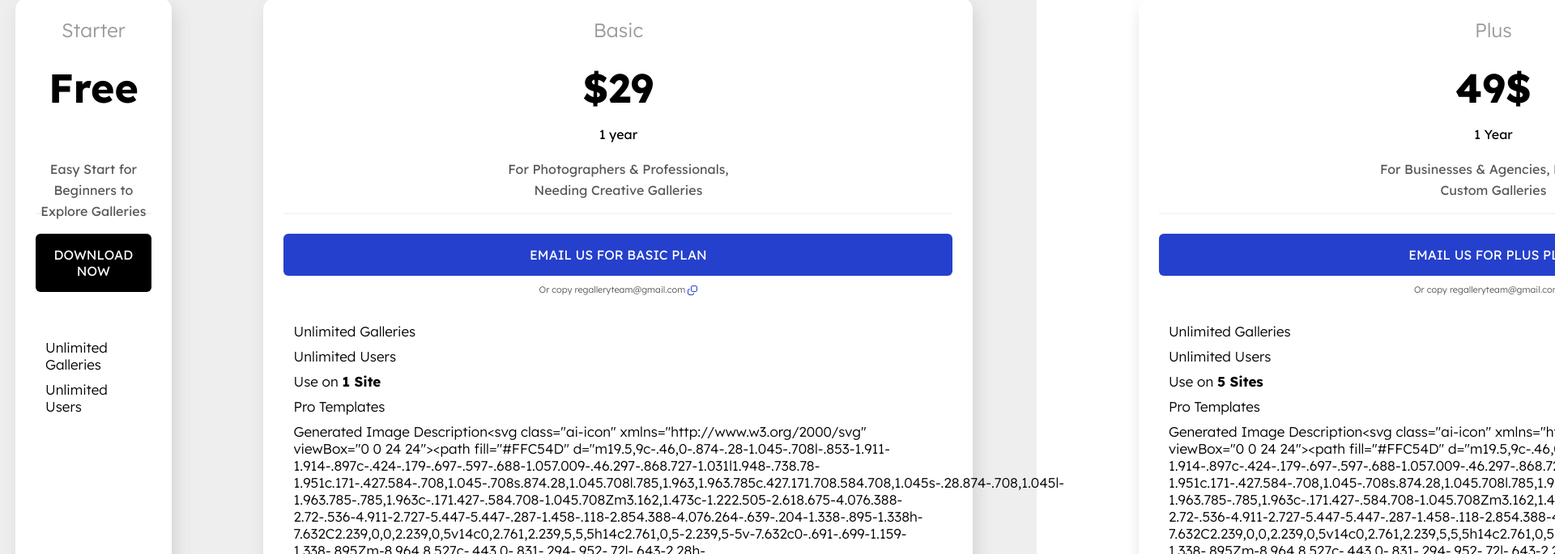
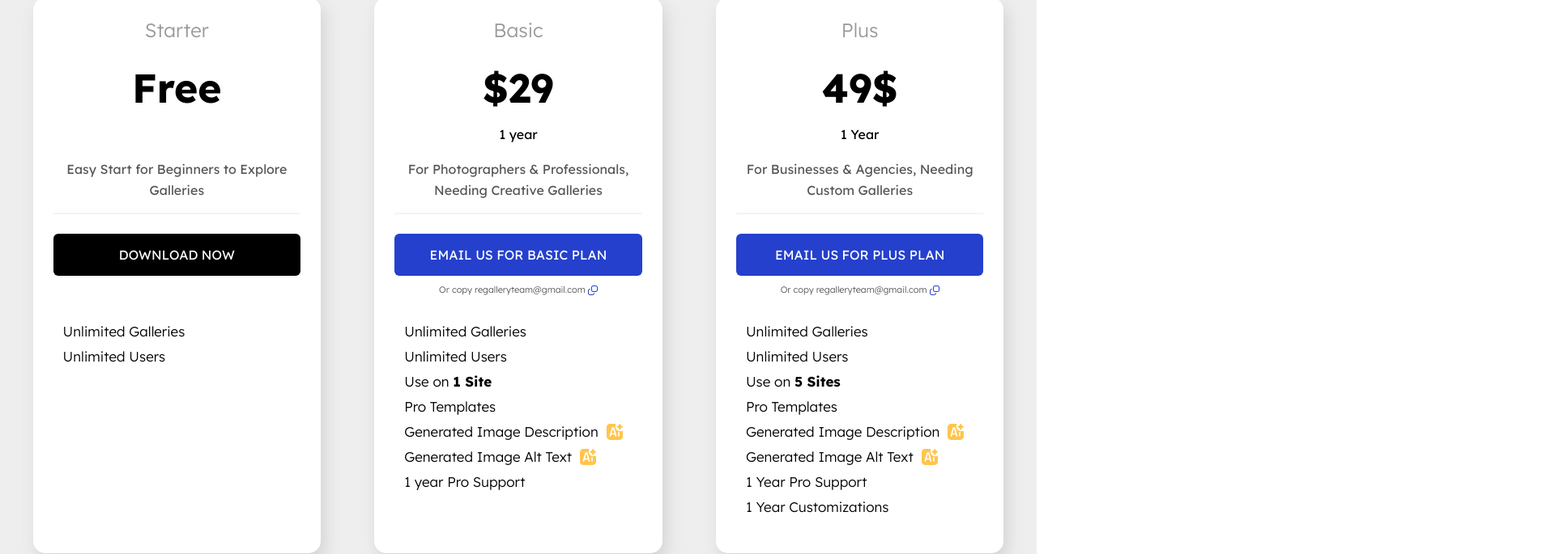
Before and after one commit to GrigorHarutyunian/regallery, a React (Vite) app: page / in a window 1280 px wide. Shown: the part 5531-6216 px from the top of the page at 81% size, 1920 px wide, since content can reach past the window. Built offline with nearby package versions, Linux system fonts and the light colour scheme.

Commit message:
Add info about AI to pricing cards

```diff
--- a/src/components/pricing/Pricing.css
+++ b/src/components/pricing/Pricing.css
@@ -155,18 +155,29 @@
   cursor: pointer;
   vertical-align: bottom;
 }
-@media screen and (min-width: 1120px) {
+
+@media screen and (min-width: 1126px) and (max-width: 1240px) {
+  .pricing-card__features__list {
+    font-size: 15px;
+  }
+}
+@media screen and (min-width: 1125px) {
   .pricing-card__subtitle {
     margin-bottom: 19px;
   }
 }
 
-@media screen and (min-width: 966px) and (max-width: 1120px) {
+@media screen and (min-width: 966px) and (max-width: 1160px) {
   .pricing__text {
     height: 80px;
   }
+}
+@media screen and (min-width: 966px) and (max-width: 1125px) {
   .pricing-card__btn {
     font-size: 0.8rem;
+  }
+  .pricing-card__features__list {
+    font-size: 12px;
   }
 }
 
@@ -182,7 +193,7 @@
   }
 
   .pricing-card__features__list {
-    font-size: 15px;
+    font-size: 10px;
   }
   .pricing-card__title {
     font-size: 35px;
@@ -279,9 +290,7 @@
     margin: auto;
     height: auto;
   }
-  .pricing-card__features__list {
-    font-size: 15px;
-  }
+
   .pricing-card__btn {
     padding: 16px;
     width: 80%;
@@ -289,9 +298,9 @@
   }
 }
 
-@media screen and (min-width: 700px) and (max-width: 800px) {
-  .pricing__text {
-    height: 100px;
+@media screen and (min-width: 476px) and (max-width: 859px) {
+  .pricing-card__features__list {
+    font-size: 15px;
   }
 }
 
@@ -301,10 +310,16 @@
     width: 80%;
     font-size: 0.8rem;
   }
+  .pricing-card__features__list {
+    font-size: 13px;
+  }
 }
 
 @media screen and (min-width: 0px) and (max-width: 349px) {
   .pricing-card__btn {
     font-size: 0.55rem;
   }
+  .pricing-card__features__list {
+    font-size: 12px;
+  }
 }
--- a/src/components/pricing/PricingCard.tsx
+++ b/src/components/pricing/PricingCard.tsx
@@ -93,11 +93,12 @@ const PricingCard: React.FC<PricingDTO> = ({
 
       <ul className="pricing-card__features">
         {advantages.map((val, id) => {
-          const boldText = val.includes("1 Site")
-            ? "1 Site"
-            : val.includes("5 Sites")
-            ? "5 Sites"
-            : null;
+          const boldText =
+            typeof val === "string" && val.includes("1 Site")
+              ? "1 Site"
+              : typeof val === "string" && val.includes("5 Sites")
+              ? "5 Sites"
+              : null;
           return (
             <li className={"pricing-card__features__list"} key={id}>
               {boldText ? (
--- a/src/components/pricing/pricing-data.tsx
+++ b/src/components/pricing/pricing-data.tsx
@@ -1,6 +1,17 @@
-const ai_icon = '<svg class="ai-icon" xmlns="http://www.w3.org/2000/svg" viewBox="0 0 24 24">' +
-    '<path fill="#FFC54D" d="m19.5,9c-.46,0-.874-.28-1.045-.708l-.853-1.911-1.914-.897c-.424-.179-.697-.597-.688-1.057.009-.46.297-.868.727-1.031l1.948-.738.78-1.951c.171-.427.584-.708,1.045-.708s.874.28,1.045.708l.785,1.963,1.963.785c.427.171.708.584.708,1.045s-.28.874-.708,1.045l-1.963.785-.785,1.963c-.171.427-.584.708-1.045.708Zm3.162,1.473c-1.222.505-2.618.675-4.076.388-2.72-.536-4.911-2.727-5.447-5.447-.287-1.458-.118-2.854.388-4.076.264-.639-.204-1.338-.895-1.338h-7.632C2.239,0,0,2.239,0,5v14c0,2.761,2.239,5,5,5h14c2.761,0,5-2.239,5-5v-7.632c0-.691-.699-1.159-1.338-.895Zm-8.964,8.527c-.443,0-.831-.294-.952-.72l-.643-2.28h-5.206l-.643,2.28c-.12.426-.509.72-.952.72h0c-.654,0-1.128-.624-.953-1.254l3.091-11.108c.141-.608.541-1.12,1.098-1.405.568-.292,1.22-.31,1.839-.05.587.246,1.037.817,1.204,1.535l3.071,11.029c.175.63-.298,1.254-.953,1.254Zm5.302-1c0,.552-.448,1-1,1s-1-.448-1-1v-4.912c0-.552.448-1,1-1s1,.448,1,1v4.912ZM9.39,7.165l-1.929,6.835h4.077l-1.929-6.835c-.029-.114-.191-.114-.219,0Z"/>' +
-    '</svg>';
+const ai_icon = (
+  <svg
+    className="ai-icon"
+    xmlns="http://www.w3.org/2000/svg"
+    viewBox="0 0 24 24"
+  >
+    ' + '
+    <path
+      fill="#FFC54D"
+      d="m19.5,9c-.46,0-.874-.28-1.045-.708l-.853-1.911-1.914-.897c-.424-.179-.697-.597-.688-1.057.009-.46.297-.868.727-1.031l1.948-.738.78-1.951c.171-.427.584-.708,1.045-.708s.874.28,1.045.708l.785,1.963,1.963.785c.427.171.708.584.708,1.045s-.28.874-.708,1.045l-1.963.785-.785,1.963c-.171.427-.584.708-1.045.708Zm3.162,1.473c-1.222.505-2.618.675-4.076.388-2.72-.536-4.911-2.727-5.447-5.447-.287-1.458-.118-2.854.388-4.076.264-.639-.204-1.338-.895-1.338h-7.632C2.239,0,0,2.239,0,5v14c0,2.761,2.239,5,5,5h14c2.761,0,5-2.239,5-5v-7.632c0-.691-.699-1.159-1.338-.895Zm-8.964,8.527c-.443,0-.831-.294-.952-.72l-.643-2.28h-5.206l-.643,2.28c-.12.426-.509.72-.952.72h0c-.654,0-1.128-.624-.953-1.254l3.091-11.108c.141-.608.541-1.12,1.098-1.405.568-.292,1.22-.31,1.839-.05.587.246,1.037.817,1.204,1.535l3.071,11.029c.175.63-.298,1.254-.953,1.254Zm5.302-1c0,.552-.448,1-1,1s-1-.448-1-1v-4.912c0-.552.448-1,1-1s1,.448,1,1v4.912ZM9.39,7.165l-1.929,6.835h4.077l-1.929-6.835c-.029-.114-.191-.114-.219,0Z"
+    />
+    ' + "
+  </svg>
+);
 
 const pricingData = [
   {
@@ -19,8 +30,9 @@ const pricingData = [
       "Unlimited Users",
       "Use on 1 Site",
       "Pro Templates",
-      "Generated Image Description" + ai_icon,
-      "Generated Image Alt Text" + ai_icon,
+      <>Generated Image Description {ai_icon}</>,
+      <>Generated Image Alt Text {ai_icon}</>,
+
       "1 year Pro Support",
     ],
     id: 2,
@@ -38,8 +50,8 @@ const pricingData = [
       "Unlimited Users",
       "Use on 5 Sites",
       "Pro Templates",
-      "Generated Image Description" + ai_icon,
-      "Generated Image Alt Text" + ai_icon,
+      <>Generated Image Description {ai_icon}</>,
+      <>Generated Image Alt Text {ai_icon}</>,
       "1 Year Pro Support",
       "1 Year Customizations",
     ],
```
